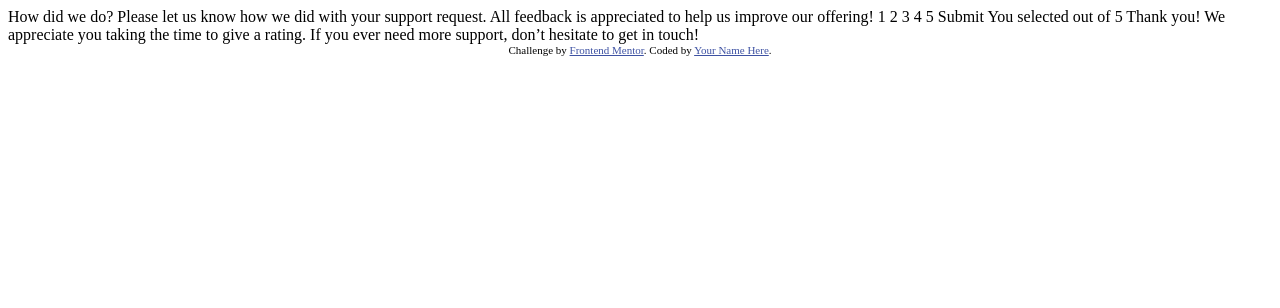
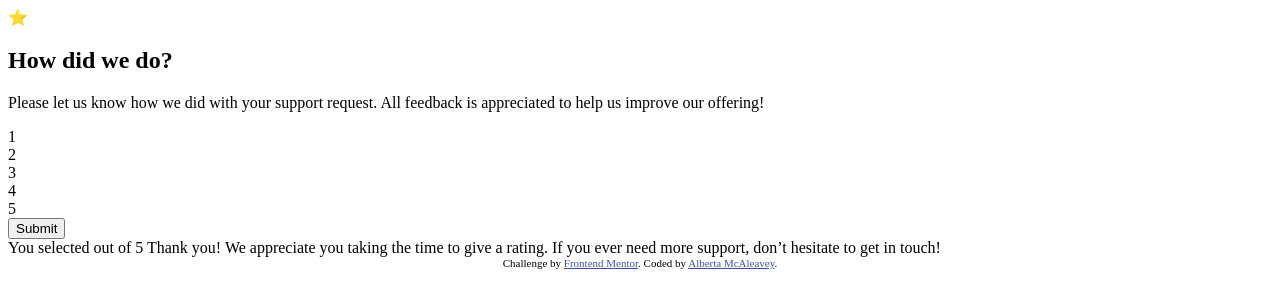
Before and after one commit to albertamcaleavey/interactive-rating-component-main, a plain HTML site: page index.html in a window 1280 px wide. Drawn offline with Linux system fonts and the light colour scheme.

Commit message:
add html elements for rating elements

```diff
--- a/index.html
+++ b/index.html
@@ -17,15 +17,18 @@
 <body>
 
   <!-- Rating state start -->
+  <div>
+    <div>⭐️</div>
+    <h2>How did we do?</h2>
+    <p>Please let us know how we did with your support request. All feedback is appreciated to help us improve our offering!</p>
+    <div>1</div>
+    <div>2</div>
+    <div>3</div>
+    <div>4</div>
+    <div>5</div>
+    <button>Submit</button>
+  </div>
 
-  How did we do?
-
-  Please let us know how we did with your support request. All feedback is appreciated
-  to help us improve our offering!
-
-  1 2 3 4 5
-
-  Submit
 
   <!-- Rating state end -->
 
@@ -43,7 +46,7 @@
 
   <div class="attribution">
     Challenge by <a href="https://www.frontendmentor.io?ref=challenge" target="_blank">Frontend Mentor</a>.
-    Coded by <a href="#">Your Name Here</a>.
+    Coded by <a href="#">Alberta McAleavey</a>.
   </div>
 </body>
 </html>
```
Also changed, not shown: style.css (added).
